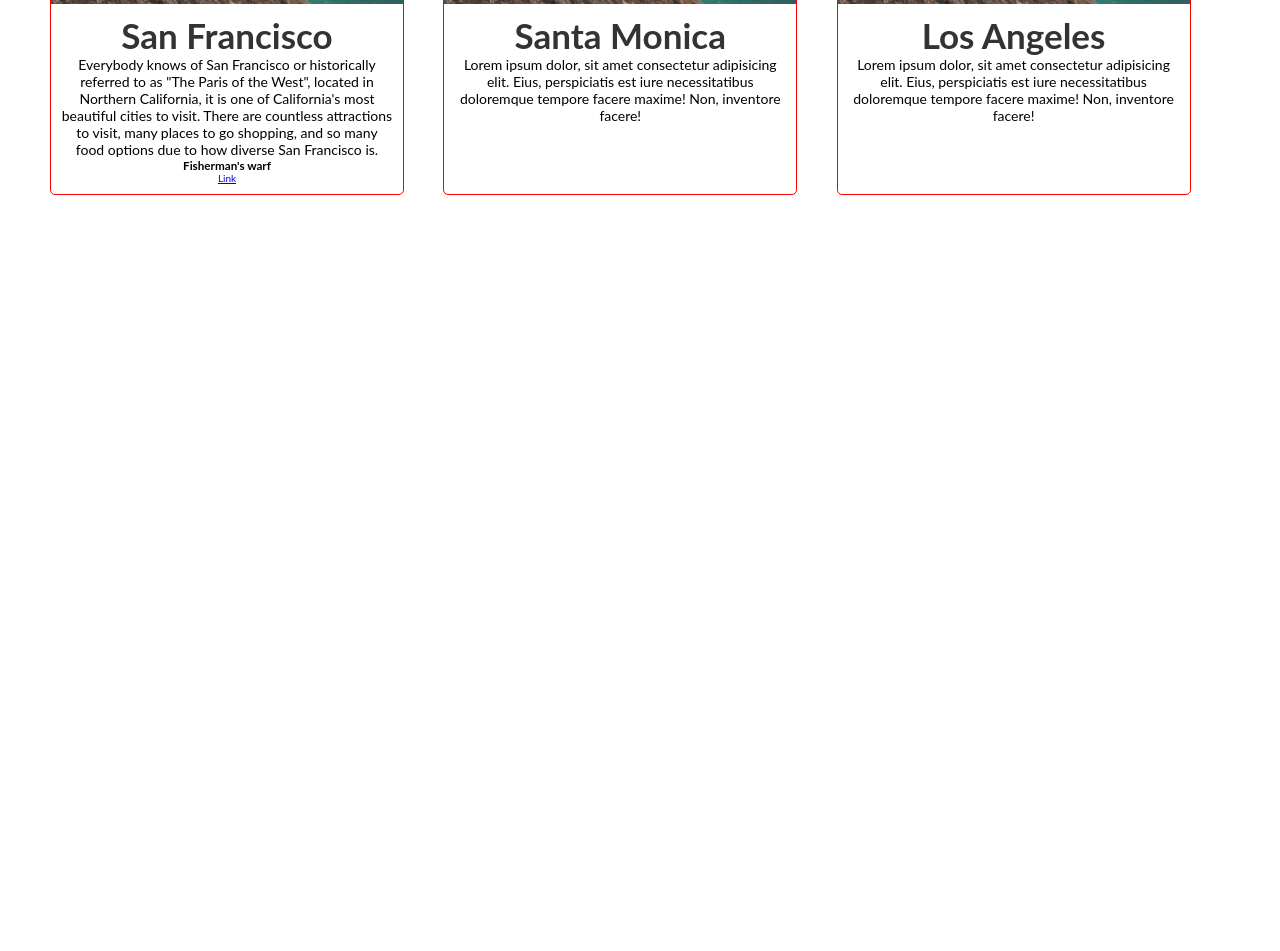
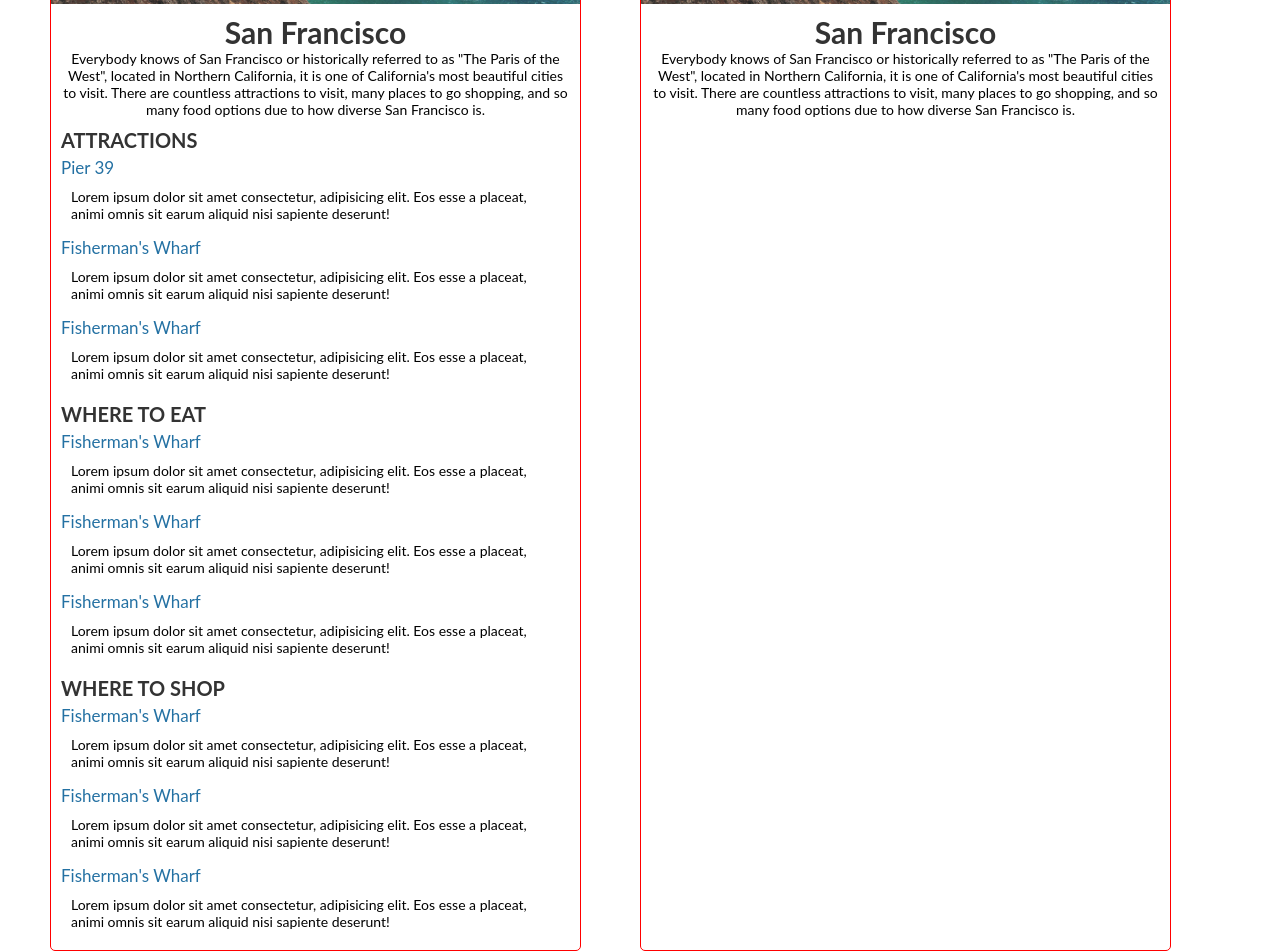
Before and after one commit to Awscr-zz/viaje, a website: page index.html in a window 1280 px wide. Shown: the part 1017-1968 px from the top of the page. Before the commit the page ends 1610 px from the top, so only its background shows below. Drawn offline with Linux system fonts and the light colour scheme.

Commit message:
Create and style sections on home cards

```diff
--- a/css/style.css
+++ b/css/style.css
@@ -147,9 +147,10 @@
       margin-right: 1rem; }
   .cities__row {
     display: grid;
-    grid-template-columns: 33.33% 33.33% 33.33%; }
+    grid-template-columns: 50% 50%; }
     .cities__row__card {
       width: 90%;
+      margin-bottom: 3rem;
       border: 0.1rem solid red;
       border-radius: 0.5rem;
       text-align: center;
@@ -161,14 +162,28 @@
         border-top-left-radius: 0.2rem;
         border-top-right-radius: 0.2rem;
         background-size: cover; }
-      .cities__row__card__text {
-        grid-area: text;
+      .cities__row__card__content {
         padding: 1rem; }
-        .cities__row__card__text__title {
-          font-size: 3.5rem;
+        .cities__row__card__content__title {
+          font-size: 3rem;
           color: #333; }
-        .cities__row__card__text__description {
+        .cities__row__card__content__description {
           font-size: 1.4rem; }
+        .cities__row__card__content__section {
+          margin-top: 1rem;
+          text-align: left; }
+          .cities__row__card__content__section__title {
+            font-size: 2rem;
+            color: #333; }
+          .cities__row__card__content__section__place {
+            margin-top: 0.5rem;
+            font-size: 1.7rem; }
+            .cities__row__card__content__section__place__link {
+              text-decoration: none;
+              color: #2471a3; }
+            .cities__row__card__content__section__place__description {
+              padding: 1rem;
+              font-size: 1.4rem; }
       .cities__row__card:hover {
         transform: scale(1.03);
         box-shadow: 0.5rem 0.5rem 1.5rem rgba(0, 0, 0, 0.6); }
--- a/index.html
+++ b/index.html
@@ -90,11 +90,13 @@
         </form>
 
         <div class="cities__row">
+          <!-- STYLING THIS CARD -->
           <div class="cities__row__card">
             <div class="cities__row__card__img"></div>
-            <div class="cities__row__card__text">
-              <h2 class="cities__row__card__text__title">San Francisco</h2>
-              <p class="cities__row__card__text__description">
+
+            <div class="cities__row__card__content">
+              <h2 class="cities__row__card__content__title">San Francisco</h2>
+              <p class="cities__row__card__content__description">
                 Everybody knows of San Francisco or historically referred to as
                 "The Paris of the West", located in Northern California, it is
                 one of California's most beautiful cities to visit. There are
@@ -102,36 +104,123 @@
                 so many food options due to how diverse San Francisco is.
               </p>
 
-              <div class="cities__row__card__text__attractions">
-                <div class="cities__row__card__text__attractions__place">
-                  <h3>Fisherman's warf</h3>
-                  <a href="#">Link</a>
+              <!-- ATTRACTIONS SECTION OF CARD -->
+              <div class="cities__row__card__content__section">
+                <h2 class="cities__row__card__content__section__title">
+                  ATTRACTIONS
+                </h2>
+
+                <div class="cities__row__card__content__section__place">
+                  <a class="cities__row__card__content__section__place__link underline" href="#">Pier 39</a>
+                  <p class="cities__row__card__content__section__place__description">
+                    Lorem ipsum dolor sit amet consectetur, adipisicing elit. Eos esse a placeat, animi omnis sit earum aliquid nisi sapiente deserunt!
+                  </p>
+                </div>
+
+                <div class="cities__row__card__content__section__place">
+                  <a class="cities__row__card__content__section__place__link underline" href="#">Fisherman's Wharf</a>
+                  <p class="cities__row__card__content__section__place__description">
+                    Lorem ipsum dolor sit amet consectetur, adipisicing elit. Eos esse a placeat, animi omnis sit earum aliquid nisi sapiente deserunt!
+                  </p>
+                </div>
+
+                <div class="cities__row__card__content__section__place">
+                  <a class="cities__row__card__content__section__place__link underline" href="#">Fisherman's Wharf</a>
+                  <p class="cities__row__card__content__section__place__description">
+                    Lorem ipsum dolor sit amet consectetur, adipisicing elit. Eos esse a placeat, animi omnis sit earum aliquid nisi sapiente deserunt!
+                  </p>
+                </div>
+              </div>
+              <!-- END OF ATTRACTIONS SECTION OF CARD -->
+
+              <!-- PLACES TO EAT SECTION OF CARD -->
+              <div class="cities__row__card__content__section">
+                <h2 class="cities__row__card__content__section__title">
+                  WHERE TO EAT
+                </h2>
+
+                <div class="cities__row__card__content__section__place">
+                  <a class="cities__row__card__content__section__place__link underline" href="#">Fisherman's Wharf</a>
+                  <p class="cities__row__card__content__section__place__description">
+                    Lorem ipsum dolor sit amet consectetur, adipisicing elit. Eos esse a placeat, animi omnis sit earum aliquid nisi sapiente deserunt!
+                  </p>
+                </div>
+
+                <div class="cities__row__card__content__section__place">
+                  <a class="cities__row__card__content__section__place__link underline" href="#">Fisherman's Wharf</a>
+                  <p class="cities__row__card__content__section__place__description">
+                    Lorem ipsum dolor sit amet consectetur, adipisicing elit. Eos esse a placeat, animi omnis sit earum aliquid nisi sapiente deserunt!
+                  </p>
+                </div>
+
+                <div class="cities__row__card__content__section__place">
+                  <a class="cities__row__card__content__section__place__link underline" href="#">Fisherman's Wharf</a>
+                  <p class="cities__row__card__content__section__place__description">
+                    Lorem ipsum dolor sit amet consectetur, adipisicing elit. Eos esse a placeat, animi omnis sit earum aliquid nisi sapiente deserunt!
+                  </p>
+                </div>
+              </div>
+
+              <div class="cities__row__card__content__section">
+                <h2 class="cities__row__card__content__section__title">
+                  WHERE TO SHOP
+                </h2>
+
+                <div class="cities__row__card__content__section__place">
+                  <a class="cities__row__card__content__section__place__link underline" href="#">Fisherman's Wharf</a>
+                  <p class="cities__row__card__content__section__place__description">
+                    Lorem ipsum dolor sit amet consectetur, adipisicing elit. Eos esse a placeat, animi omnis sit earum aliquid nisi sapiente deserunt!
+                  </p>
+                </div>
+
+                <div class="cities__row__card__content__section__place">
+                  <a class="cities__row__card__content__section__place__link underline" href="#">Fisherman's Wharf</a>
+                  <p class="cities__row__card__content__section__place__description">
+                    Lorem ipsum dolor sit amet consectetur, adipisicing elit. Eos esse a placeat, animi omnis sit earum aliquid nisi sapiente deserunt!
+                  </p>
+                </div>
+
+                <div class="cities__row__card__content__section__place">
+                  <a class="cities__row__card__content__section__place__link underline" href="#">Fisherman's Wharf</a>
+                  <p class="cities__row__card__content__section__place__description">
+                    Lorem ipsum dolor sit amet consectetur, adipisicing elit. Eos esse a placeat, animi omnis sit earum aliquid nisi sapiente deserunt!
+                  </p>
                 </div>
               </div>
             </div>
           </div>
+            <!-- END OF CARD STYLING -->
 
             <div class="cities__row__card">
               <div class="cities__row__card__img"></div>
-            <div class="cities__row__card__text">
-              <h2 class="cities__row__card__text__title">Santa Monica</h2>
-              <p class="cities__row__card__text__description">
-                Lorem ipsum dolor, sit amet consectetur adipisicing elit. Eius,
-                perspiciatis est iure necessitatibus doloremque tempore facere
-                maxime! Non, inventore facere!
+
+              <div class="cities__row__card__content">
+                <h2 class="cities__row__card__content__title">San Francisco</h2>
+                <p class="cities__row__card__content__description">
+                  Everybody knows of San Francisco or historically referred to
+                  as "The Paris of the West", located in Northern California, it
+                  is one of California's most beautiful cities to visit. There
+                  are countless attractions to visit, many places to go
+                  shopping, and so many food options due to how diverse San
+                  Francisco is.
                 </p>
               </div>
             </div>
 
             <div class="cities__row__card">
               <div class="cities__row__card__img"></div>
-            <div class="cities__row__card__text">
-              <h2 class="cities__row__card__text__title">Los Angeles</h2>
-              <p class="cities__row__card__text__description">
-                Lorem ipsum dolor, sit amet consectetur adipisicing elit. Eius,
-                perspiciatis est iure necessitatibus doloremque tempore facere
-                maxime! Non, inventore facere!
+
+              <div class="cities__row__card__content">
+                <h2 class="cities__row__card__content__title">San Francisco</h2>
+                <p class="cities__row__card__content__description">
+                  Everybody knows of San Francisco or historically referred to
+                  as "The Paris of the West", located in Northern California, it
+                  is one of California's most beautiful cities to visit. There
+                  are countless attractions to visit, many places to go
+                  shopping, and so many food options due to how diverse San
+                  Francisco is.
                 </p>
+              </div>
             </div>
           </div>
         </div>
```
Lines whose indentation alone changed are shown as unchanged.
